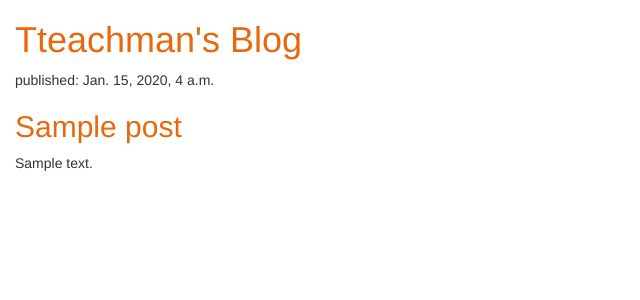
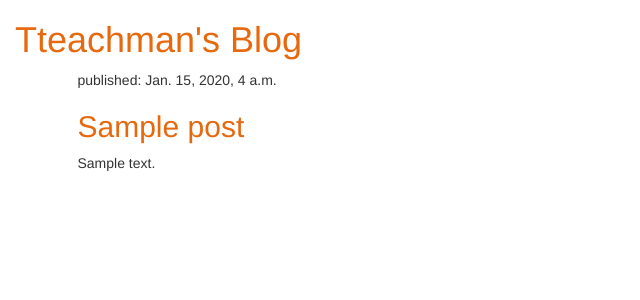
Before and after one commit to tteachman/ISQA4380, a Django app: page / in a window 1280 px wide. Shown: the top 300 px of the page, without its empty margins (0-640 px from the left). Run offline with Django 3.2, Linux system fonts and the light colour scheme; tables that the repository leaves empty hold one stand-in row (values such as "Sample post"); some libraries are stand-ins or nearby versions.

Commit message:
CSS update

```diff
--- a/blog/templates/blog/post_list.html
+++ b/blog/templates/blog/post_list.html
@@ -10,13 +10,21 @@
         <div>
             <h1><a href="/">Tteachman's Blog</a></h1>
         </div>
+        <div class="content container">
+            <div class="row">
+                <div class="col-md-8">
+                    {% for post in posts %}
+                        <div class="post">
+                            <div class="date">
+                                <p>published: {{ post.published_date }}</p>
+                            </div>
+                            <h2><a href="">{{ post.title }}</a></h2>
+                            <p>{{ post.text|linebreaksbr }}</p>
+                        </div>
+                    {% endfor %}
+                </div>
+            </div>
+        </div>
 
-        {% for post in posts %}
-            <div>
-                <p>published: {{ post.published_date }}</p>
-                <h2><a href="">{{ post.title }}</a></h2>
-                <p>{{ post.text|linebreaksbr }}</p>
-            </div>
-        {% endfor %}
     </body>
 </html>
```
